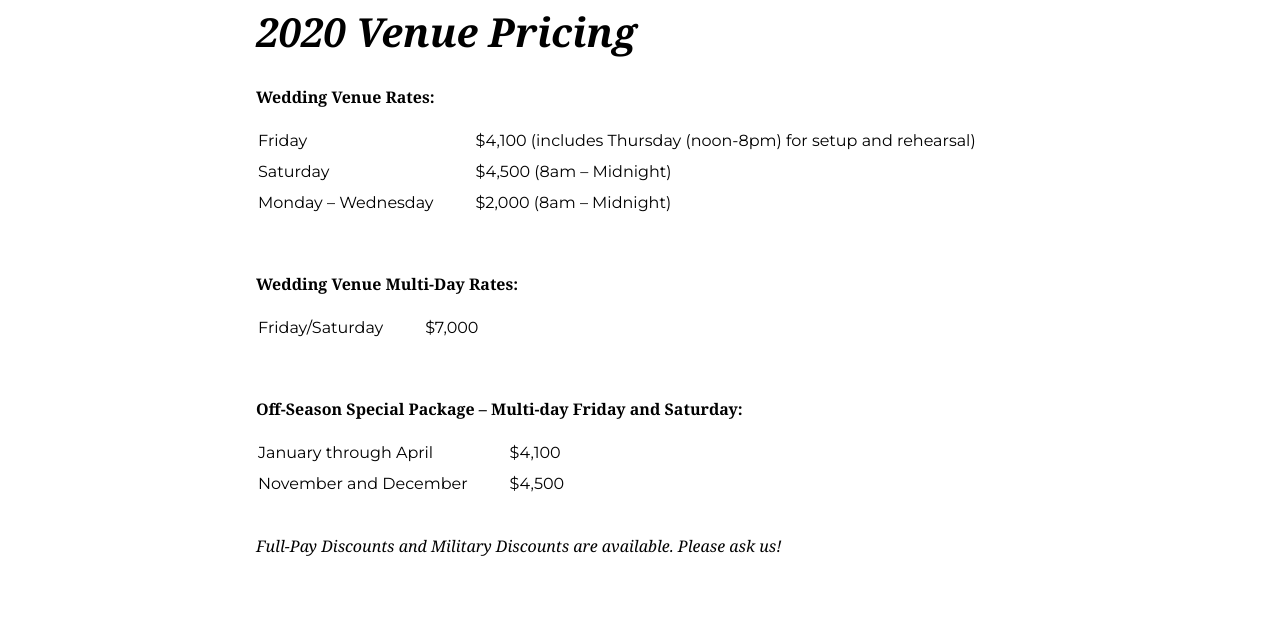
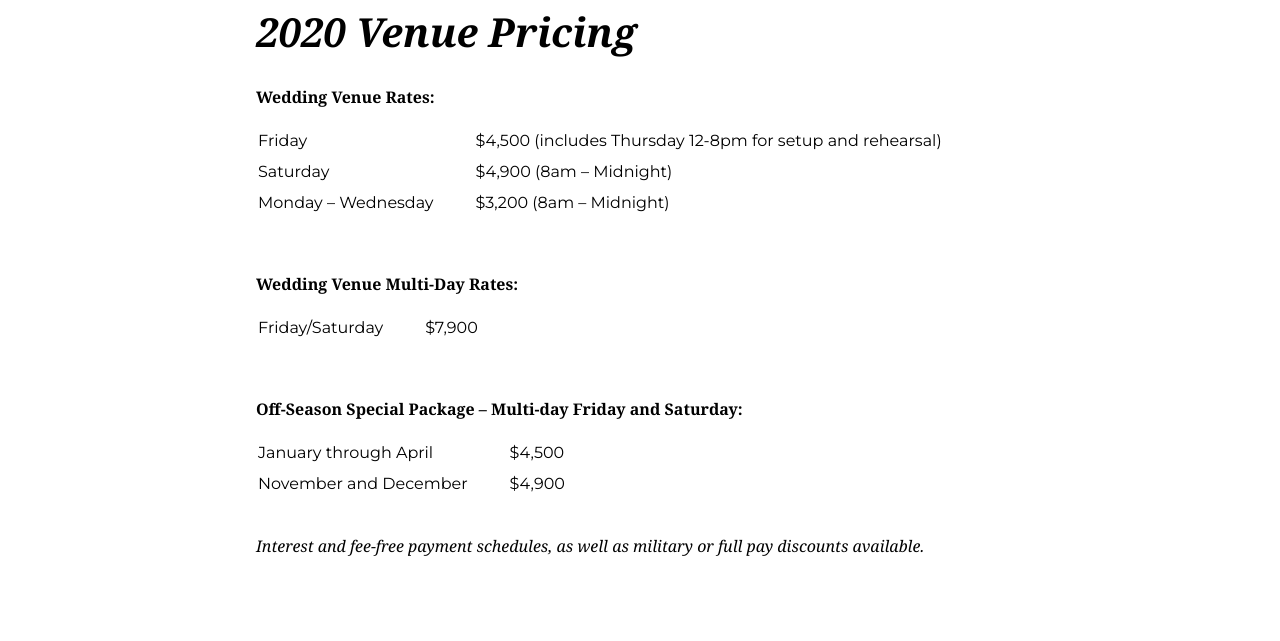
Before and after one commit to hannaarfine/barn-at-dunvilla, a plain HTML site: page included.html in a window 1280 px wide. Shown: the part 3100-3741 px from the top of the page. Drawn offline with nearby package versions, Linux system fonts and the light colour scheme; grey boxes are pictures that could not be loaded; a script that the page names is missing.

Commit message:
Update pricing

```diff
--- a/included.html
+++ b/included.html
@@ -141,16 +141,16 @@
           <table>
             <tr>
               <td>Friday</td>
-              <td>$4,100  (includes Thursday (noon-8pm) for setup and rehearsal) </td>
+              <td>$4,500  (includes Thursday 12-8pm for setup and rehearsal) </td>
             </tr>
             <tr>
               <td>Saturday</td>
-              <td>$4,500  (8am – Midnight)</td>
+              <td>$4,900  (8am – Midnight)</td>
             </tr>
 
             <tr>
               <td>Monday – Wednesday</td>
-              <td>$2,000  (8am – Midnight)</td>
+              <td>$3,200  (8am – Midnight)</td>
             </tr>
           </table>
 
@@ -159,7 +159,7 @@
           <table>
             <tr>
               <td>Friday/Saturday </td>
-              <td>$7,000 </td>
+              <td>$7,900 </td>
             </tr>
           </table>
 
@@ -168,16 +168,16 @@
           <table>
             <tr>
               <td>January through April </td>
-              <td>$4,100</td>
+              <td>$4,500</td>
             </tr>
             <tr>
               <td>November and December </td>
-              <td>$4,500</td>
+              <td>$4,900</td>
             </tr>
           </table>
 
           <br />
-          <h3 style="font-weight: 400; font-style: italic;">Full-Pay Discounts and Military Discounts are available.  Please ask us!</h3>
+          <h3 style="font-weight: 400; font-style: italic;">Interest and fee-free payment schedules, as well as military or full pay discounts available.</h3>
         </div>
       </div>
 
@@ -230,10 +230,10 @@
         </p>
 
         <h3>Service of Alcoholic Beverages</h3>
-        <p>Our bar is hosted exclusively by Lakeside Tavern from Detroit Lakes.  They specialize in working with our Clients to provide exceptional quality, efficiency and service.  You will work with them choosing the bar menu of your choice for your contract with them.</p>
+        <p>Our bar is hosted exclusively by Spanky's Stone Hearth from Detroit Lakes.  They specialize in working with our Clients to provide exceptional quality, efficiency and service.  You will work with them choosing the bar menu of your choice for your contract with them.</p>
         <ul>
           <li>Outside alcohol is not allowed to be brought into the venue, parking lot or surrounding grounds.</li>
-          <li>All alcohol must be served by Lakeside Tavern.</li>
+          <li>All alcohol must be served by Spanky's Stone Hearth.</li>
           <li>Swizzle sticks are prohibited.</li>
           <li>No bar can be left unattended at any time. No guests behind the bar at any time. There must be at least one (1) bartender throughout the night until the bar closes. <strong>No Exceptions!</strong></li>
           <li>The bar will be closed and alcohol service stopped once the bartender leaves.</li>
```
Also changed, not shown: faq.html (+3 -3 lines).
